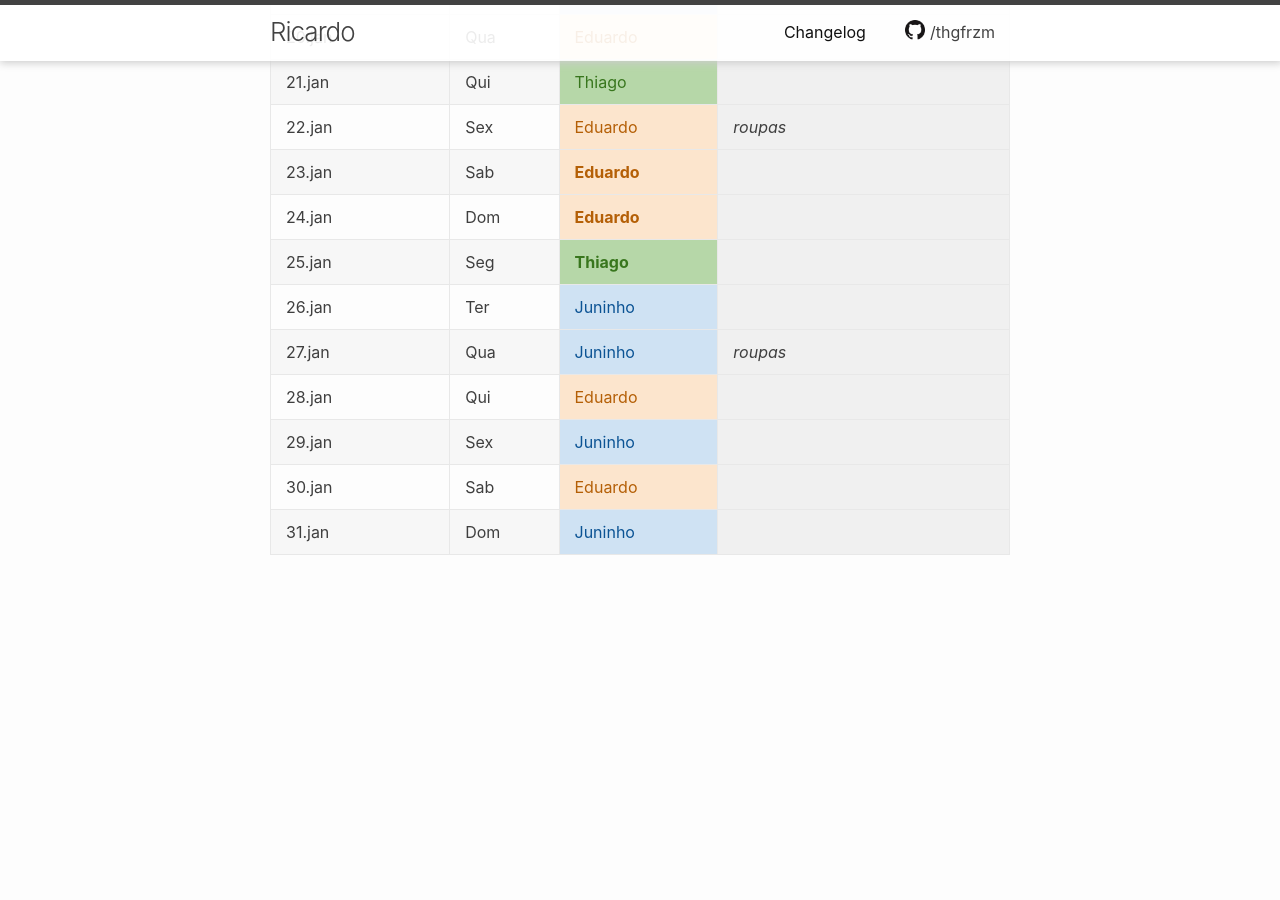
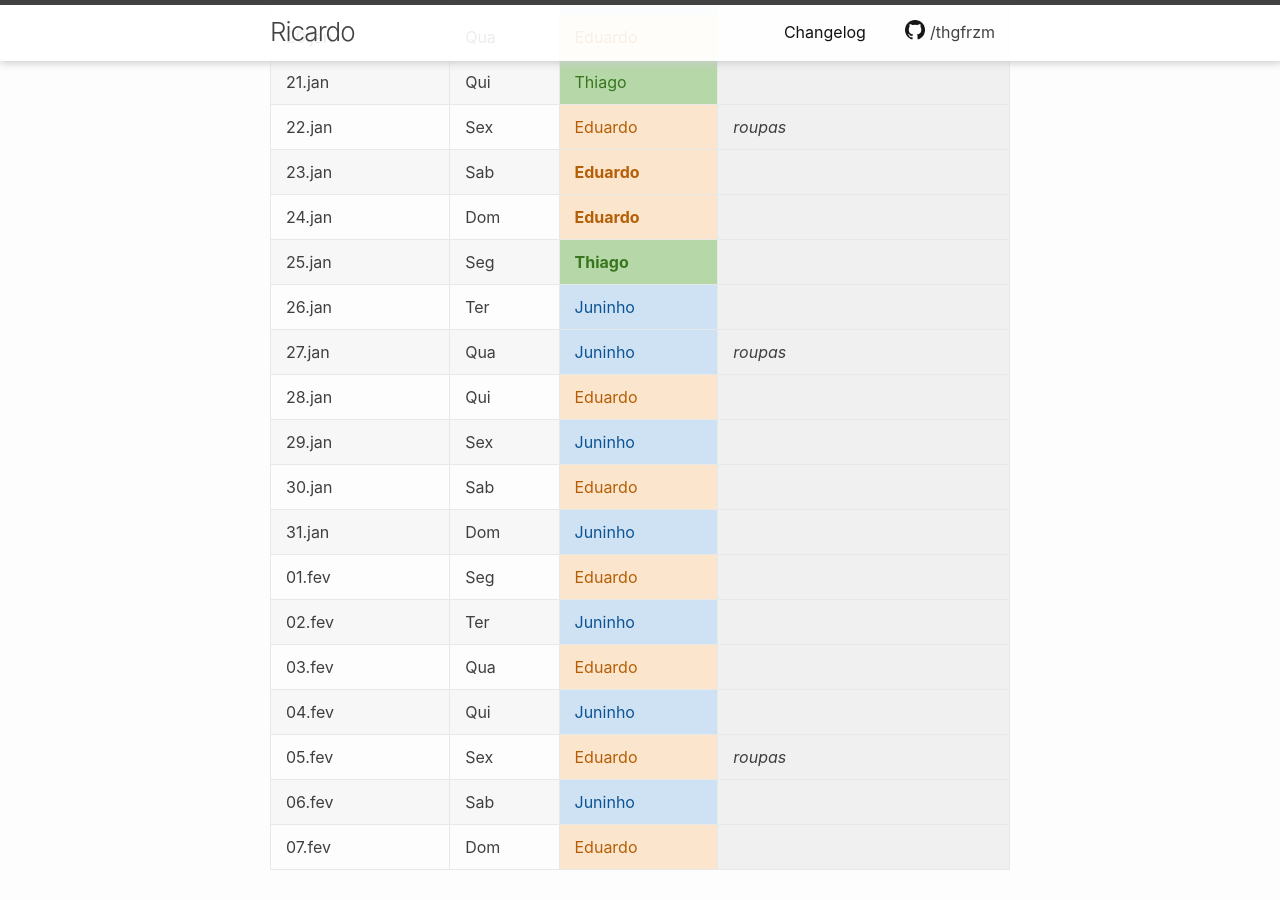
Before and after one commit to thgfrzm/ricardo, a Jekyll site: the page built from _posts/2018-12-23-escala-visitas.markdown, in a window 1280 px wide and 900 px high, scrolled down 34962 px. Built offline with Jekyll 4.4.1, drawn with Linux system fonts in a browser that asks for light colours; before the commit the page ends 35547 px from its top, so only the background shows below that; some of the changed text lies outside the part shown.

Commit message:
Update 2018-12-23-escala-visitas.markdown

```diff
--- a/_posts/2018-12-23-escala-visitas.markdown
+++ b/_posts/2018-12-23-escala-visitas.markdown
@@ -1,7 +1,7 @@
 ---
 layout: post
 title:  "Escala de visitas"
-date:   2021-01-31 10:50:00 -0300
+date:   2021-02-08 18:50:00 -0300
 categories: agenda
 ---
 <!--
@@ -806,3 +806,10 @@ Qui, 29.jan a 07.fev  Thiago deve se manter afastado
 | 29.jan    | Sex | Juninho     |                     |
 | 30.jan    | Sab | Eduardo     |                     |
 | 31.jan    | Dom | Juninho     |                     |
+| 01.fev    | Seg | Eduardo     |                     |
+| 02.fev    | Ter | Juninho     |                     |
+| 03.fev    | Qua | Eduardo     |                     |
+| 04.fev    | Qui | Juninho     |                     |
+| 05.fev    | Sex | Eduardo     | _roupas_            |
+| 06.fev    | Sab | Juninho     |                     |
+| 07.fev    | Dom | Eduardo     |                     |
```
Also changed, not shown: other parts of _posts/2018-12-23-escala-visitas.markdown (+4 -4 lines).
